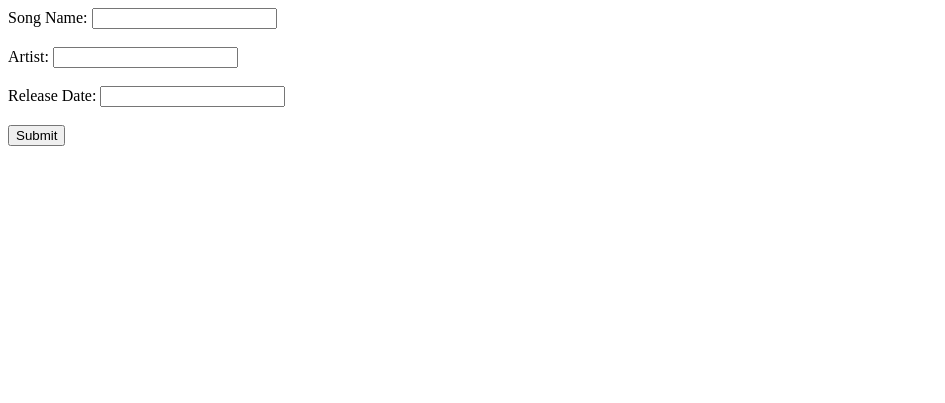
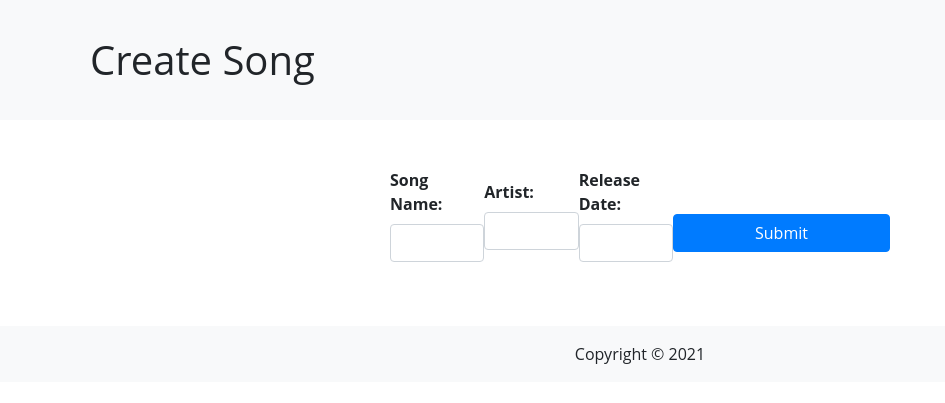
Before and after one commit to Wukkkinz-0725/musicCollection-FrontEnd, a Flask app: page /songs/new_songs in a window 1280 px wide. Shown: the top 403 px of the page, without its empty margins (0-945 px from the left). Run offline with Flask 2, Linux system fonts and the light colour scheme; some libraries are stand-ins or nearby versions.

Commit message:
complete edit part

```diff
--- a/app.py
+++ b/app.py
@@ -2,6 +2,13 @@
 from flask_cors import CORS
 import os
 import requests
+import re
+
+DATE_PATTERN = r'\d{4}-\d{2}-\d{2}'
+
+def validate_date(release_date):
+    pattern = re.compile(DATE_PATTERN)
+    return pattern.match(release_date)
 
 # Create the Flask application object.
 app = Flask(__name__)
@@ -54,11 +61,11 @@
 
         if not songs_name:
             # TODO: flash not working properly
-            flash('Song name is required!')
-        elif not release_date:
-            flash('Release date is required!')
+            flash('Song name is invalid.')
+        elif not release_date or not validate_date(release_date):
+            flash('Release date is invalid.')
         elif not artist:
-            flash('Artist is required!')
+            flash('Artist is invalid.')
         else:
             # 保存歌曲，并显示这首歌的detail
             res = post_data(base_url, '/songs/create', {'song_name': songs_name, 'artist': artist, 'release_date': release_date})
@@ -79,27 +86,24 @@
 
 @app.route('/songs/edit/<sid>', methods=('GET', 'POST'))
 def edit_song_detail(sid):
-    # data = SongsDB.get_song_by_sid(sid)
-    #
-    # if request.method == 'POST':
-    #     # 在html里点击submit，会通过POST进入这个if statement
-    #     songs_name = request.form['song_name']
-    #     artist = request.form['artist']
-    #     release_date = request.form['release_date']
-    #
-    #     if not songs_name:
-    #         flash('Song name is required!')
-    #     elif not artist:
-    #         flash('Artist is required!')
-    #     elif not release_date:
-    #         flash('Release Date is required!')
-    #     else:
-    #         # 保存歌曲，并显示这首歌的detail
-    #         SongsDB.update_song_by_sid(sid, {'song_name': songs_name, 'artist': artist, 'release_date': release_date})
-    #         return redirect(url_for('view_songs_detail', sid=sid))
-    # 点击edit song button后直接渲染html
-    return render_template('edit_song_detail.html', data=data)
-
+    data = get_data(base_url, '/songs/query/sid/' + str(sid))
+    if request.method == 'POST':
+        # 在html里点击submit，会通过POST进入这个if statement
+        dic = {}
+        if len(request.form['song_name']) > 0:
+            dic['song_name'] = request.form['song_name']
+        if len(request.form['artist']) > 0:
+            dic['artist'] = request.form['artist']
+        if len(request.form['release_date']) > 0:
+            if validate_date(request.form['release_date']):
+                dic['release_date'] = request.form['release_date']
+            else:
+                flash('Release date is invalid.')
+                return redirect(url_for('edit_song_detail', sid=sid))
+        if len(dic) > 0:
+            res = post_data(base_url, '/songs/update/' + str(sid), dic)
+            return redirect(url_for('view_songs_detail', sid=sid))
+    return render_template('./songs/edit_song_detail.html', data=data)
 
 
 if __name__ == "__main__":
--- a/templates/songs/create_song.html
+++ b/templates/songs/create_song.html
@@ -2,18 +2,84 @@
 <html lang="en">
 <head>
     <meta charset="UTF-8">
-    <title>Create Song</title>
+    <!-- Include Bootstrap CSS file -->
+    <link rel="stylesheet" href="https://stackpath.bootstrapcdn.com/bootstrap/4.5.2/css/bootstrap.min.css" integrity="sha384-JcKb8q3iqJ61gNV9KGb8thSsNjpSL0n8PARn9HuZOnIxN0hoP+VmmDGMN5t9UJ0Z" crossorigin="anonymous">
+    <!-- Include custom CSS file -->
+    <link rel= "stylesheet" type= "text/css" href= "{{ url_for('static',filename='styles/mainpage.css') }}">
+    <style>
+        /* Add a custom background color for the title section */
+        .title-section {
+            background-color: #f5f5f5;
+        }
+        /* Add some padding to the title section */
+        .title-section .container {
+            padding: 20px;
+        }
+        /* Add a custom background color for the content section */
+        .content-section {
+            background-color: #ffffff;
+        }
+        /* Add some padding to the content section */
+        .content-section .container {
+            padding: 20px;
+        }
+        /* Add a custom font for the page */
+        body {
+            font-family: "Open Sans", sans-serif;
+        }
+        /* Add some custom styling to the form */
+        form {
+            max-width: 500px;
+            margin: 0 auto;
+        }
+        label {
+            font-weight: bold;
+        }
+        /* Add some custom styling to the submit button */
+        input[type="submit"] {
+            width: 100%;
+            margin-top: 20px;
+        }
+    </style>
 </head>
 <body>
-    <!--点击submit后，执行app.py/create_songs_webpage()，此时request.method == 'POST'-->
-      <form method="POST">
-          <label>Song Name:</label>
-          <input type="text" id="song_name" name="song_name"><br><br>
-          <label>Artist:</label>
-          <input type="text" id="artist" name="artist"><br><br>
-          <label>Release Date:</label>
-          <input type="text" id="release_date" name="release_date"><br><br>
-          <input type="submit" value="Submit">
-      </form>
-</body>
-</html>
+    <header class="title-section bg-light py-3">
+        <div class="container">
+            <h1 class="mb-0">Create Song</h1>
+        </div>
+    </header>
+    <main class="content-section container mt-5">
+        <!-- Display any flashed messages -->
+        {% with messages = get_flashed_messages() %}
+          {% if messages %}
+            <div class="alert alert-danger" role="alert">
+              {% for message in messages %}
+                {{ message }}
+              {% endfor %}
+            </div>
+          {% endif %}
+        {% endwith %}
+        <!--点击submit后，执行app.py/create_songs_webpage()，此时request.method == 'POST'-->
+          <form method="POST">
+              <div class="form-group">
+                  <label for="song_name">Song Name:</label>
+                  <input type="text" class="form-control" id="song_name" name="song_name">
+              </div>
+              <div class="form-group">
+                <label for="artist">Artist:</label>
+                <input type="text" class="form-control" id="artist" name="artist">
+            </div>
+            <div class="form-group">
+                <label for="release_date">Release Date:</label>
+                <input type="text" class="form-control" id="release_date" name="release_date">
+            </div>
+            <!-- Use Bootstrap button styles -->
+            <input type="submit" value="Submit" class="btn btn-primary">
+            </form>
+            </main>
+            <footer class="bg-light py-3 mt-5">
+                <p class="text-center mb-0">Copyright &copy; 2021</p>
+            </footer>
+              <!-- Include Bootstrap JavaScript file -->
+            <script src="https://code.jquery.com/jquery-3.5.1.slim.min.js" integrity="sha384-DfXdz2htPH0lsSSs5nCTpuj/zy4C+OGpamoFVy38MVBnE+IbbVYUew+OrCXaRkfj" crossorigin="anonymous"></script>
+            <script src="https://cdn.jsdelivr.net/npm/@popperjs/core@2.16.0/dist/umd/popper.min.js" integrity="sha384-Q6E9RHvbIyZFJoft+2mJbHaEWldlvI9IOYy5n3zV9zzTtmI3UksdQRVvoxMfooAo" crossorigin="anonymous"></script>
```
